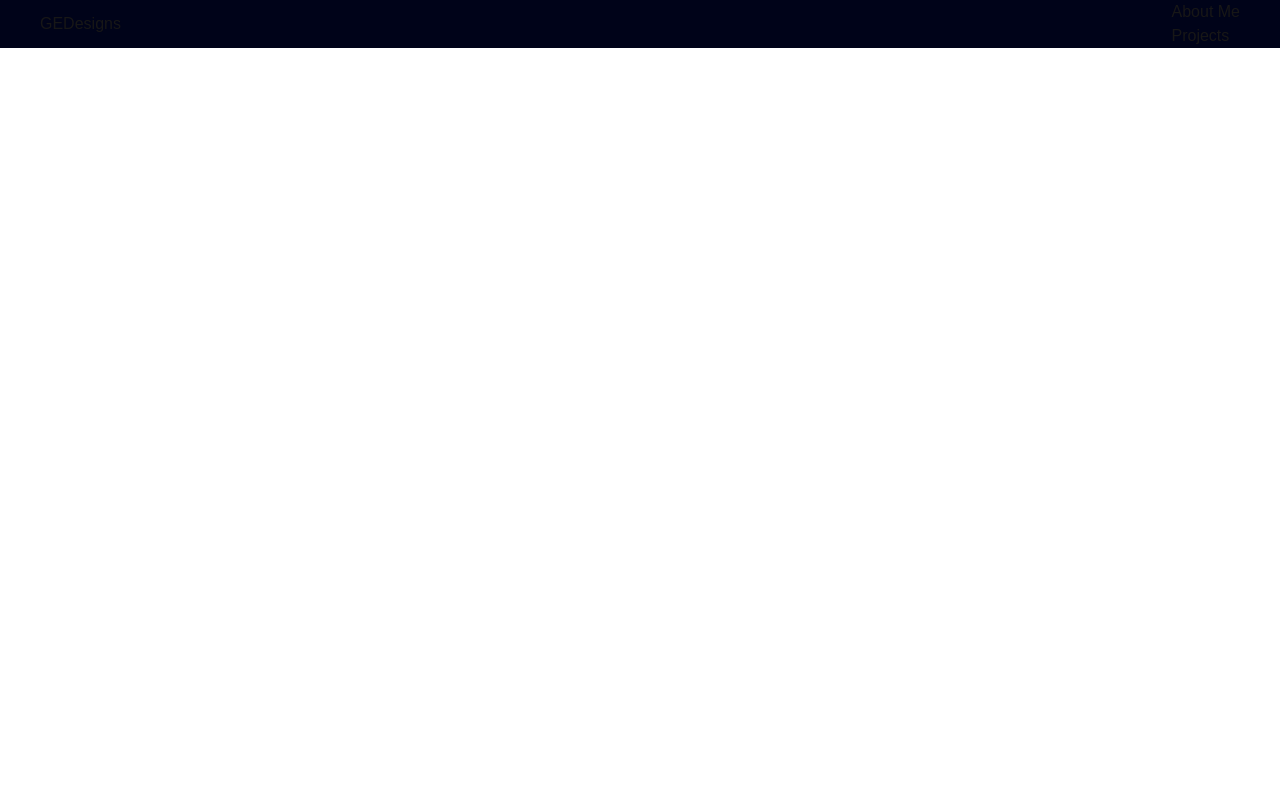
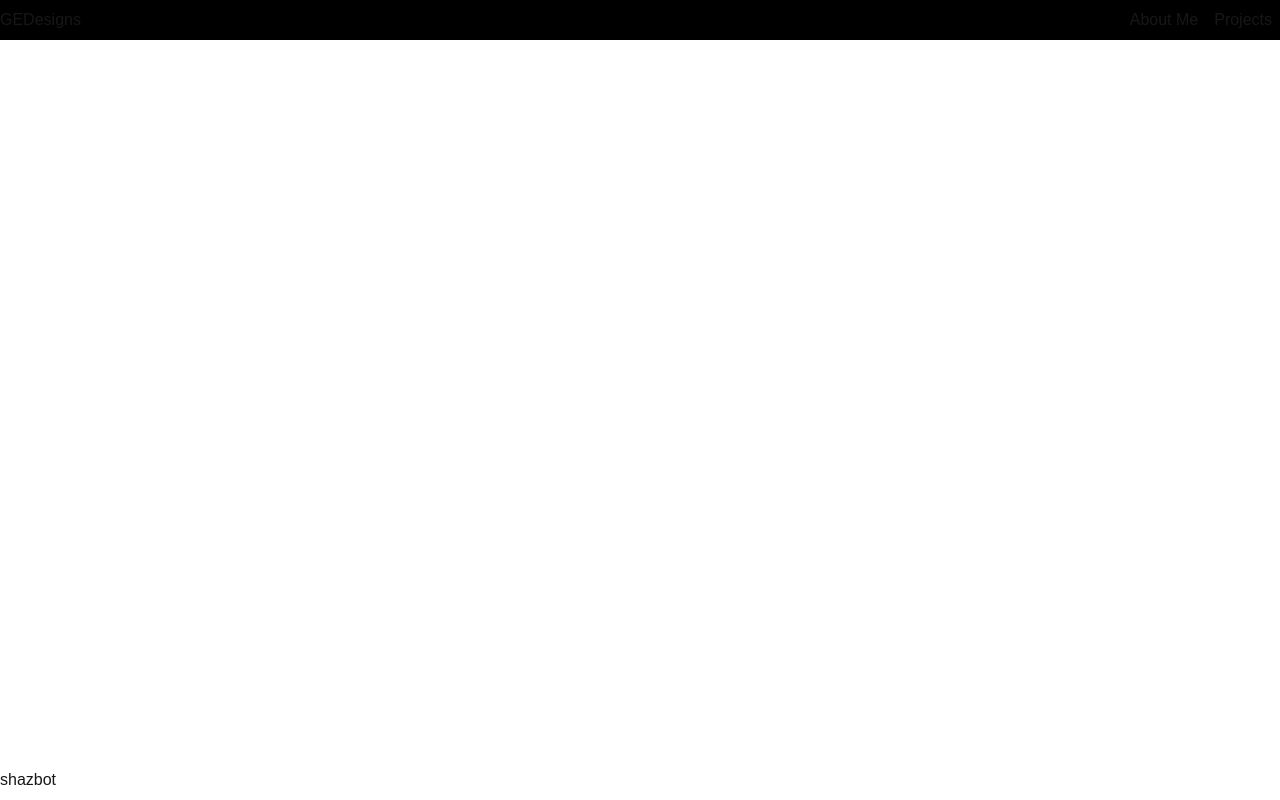
Before and after one commit to ellergabriel/NextJS_Portfolio, a Next.js app: page / in a window 1280 px wide. Built offline with nearby package versions, Linux system fonts and the light colour scheme.

Commit message:
added footer and navbar to layout

```diff
--- /dev/null
+++ b/components/Footer.css
@@ -0,0 +1,7 @@
+.footer{
+    position:absolute;
+    left: 0;
+    bottom: 0;
+    right: 0;
+    padding-bottom: .5rem;
+}
--- /dev/null
+++ b/components/Footer.jsx
@@ -0,0 +1,12 @@
+import React from 'react';
+import './Footer.css';
+
+const Footer = () => {
+    return(
+        <div className='footer'>
+            <p>shazbot</p>
+        </div>
+    )
+}
+
+export default Footer;
--- a/components/Navbar.css
+++ b/components/Navbar.css
@@ -2,9 +2,21 @@
     display: flex;
     justify-content: space-between;
     align-items: center;
+    background: #000;
+}
+
+.navbar-left{
+    justify-content: left;
+    position: relative;
 }
 
 .navbar-center{
     display: flex;
     list-style-type: none;
 }
+.navbar-center ul{
+    padding: .5rem;
+}
+.navbar-center a{
+    padding-left: 1rem;
+}
--- a/components/Navbar.js
+++ b/components/Navbar.jsx
@@ -16,8 +16,6 @@ const Navbar = () => {
                         <a href="/about">
                             About Me
                         </a>
-                    </li>
-                    <li>
                         <a href="/projects">
                             Projects
                         </a>
--- a/src/app/layout.tsx
+++ b/src/app/layout.tsx
@@ -1,4 +1,6 @@
 import type { Metadata } from "next";
+import Navbar from "../../components/Navbar";
+import Footer from "../../components/Footer";
 import localFont from "next/font/local";
 import "./globals.css";
 
@@ -25,10 +27,12 @@ export default function RootLayout({
 }>) {
   return (
     <html lang="en">
-      <body
-        className={`${geistSans.variable} ${geistMono.variable} antialiased`}
-      >
-        {children}
+      <body className={`${geistSans.variable} ${geistMono.variable} antialiased`}>
+        <Navbar />
+        <main>
+          {children}
+        </main>
+        <Footer />
       </body>
     </html>
   );
--- a/src/app/page.tsx
+++ b/src/app/page.tsx
@@ -1,12 +1,11 @@
 import Image from "next/image";
 import Navbar from '../../components/Navbar'
-
+import Footer from '../../components/Footer'
 
 export default function Home() {
   return (
     <main className="relative bg-black-100 flex justify-center items-center flex-col overflow-hidden mx-auto sm:px-10 px-5">
       <div className="max-w-7xl w-full">
-        <Navbar></Navbar>
       </div>
     </main>
   );
```
